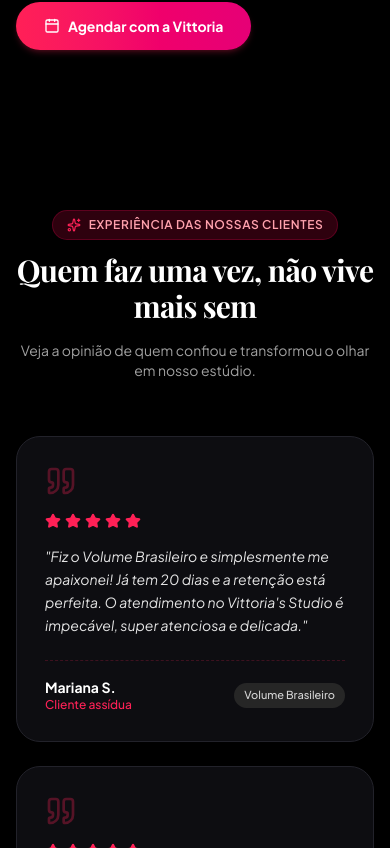
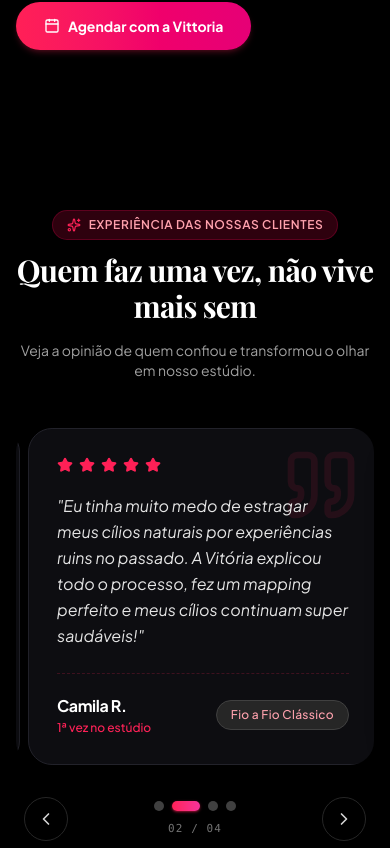
Before and after one commit to Luis9768/LashPage, a React (Vite) app: page / in a window 390 px wide. Shown: the part 6956-7804 px from the top of the page. Built offline with nearby package versions, Linux system fonts and the light colour scheme; no server answers; a web font is replaced by a local one.

Commit message:
feat(testimonials): transform stacked reviews into responsive touch carousel

```diff
--- a/src/components/Testimonials.jsx
+++ b/src/components/Testimonials.jsx
@@ -1,17 +1,72 @@
-import React from 'react';
+import React, { useState, useEffect } from 'react';
 import { useTheme } from '../context/ThemeContext';
 import { siteConfig } from '../config/siteConfig';
-import { Star, Sparkles, Quote } from 'lucide-react';
+import { Star, Sparkles, Quote, ChevronLeft, ChevronRight } from 'lucide-react';
 
 export default function Testimonials() {
   const { isDark } = useTheme();
+  const [currentIndex, setCurrentIndex] = useState(0);
+  const [isPaused, setIsPaused] = useState(false);
+  const testimonials = siteConfig.testimonials;
+  const totalSlides = testimonials.length;
+
+  const nextSlide = () => {
+    setCurrentIndex((prev) => (prev === totalSlides - 1 ? 0 : prev + 1));
+  };
+
+  const prevSlide = () => {
+    setCurrentIndex((prev) => (prev === 0 ? totalSlides - 1 : prev - 1));
+  };
+
+  const goToSlide = (index) => {
+    setCurrentIndex(index);
+  };
+
+  // Suporte a swipe por toque (touch gestures para mobile)
+  const [touchStartX, setTouchStartX] = useState(null);
+  const [touchEndX, setTouchEndX] = useState(null);
+
+  const handleTouchStart = (e) => {
+    setIsPaused(true);
+    setTouchEndX(null);
+    setTouchStartX(e.targetTouches[0].clientX);
+  };
+
+  const handleTouchMove = (e) => {
+    setTouchEndX(e.targetTouches[0].clientX);
+  };
+
+  const handleTouchEnd = () => {
+    setIsPaused(false);
+    if (!touchStartX || !touchEndX) return;
+    const diff = touchStartX - touchEndX;
+    if (diff > 45) {
+      nextSlide();
+    } else if (diff < -45) {
+      prevSlide();
+    }
+  };
+
+  // Autoplay com pausa ao interagir
+  useEffect(() => {
+    if (isPaused || totalSlides <= 1) return;
+    const interval = setInterval(() => {
+      setCurrentIndex((prev) => (prev === totalSlides - 1 ? 0 : prev + 1));
+    }, 6500);
+
+    return () => clearInterval(interval);
+  }, [isPaused, totalSlides]);
 
   return (
-    <section className="py-20 sm:py-28 relative">
+    <section
+      id="depoimentos"
+      className="py-20 sm:py-28 relative overflow-hidden"
+      aria-label="Depoimentos de clientes"
+    >
       <div className="max-w-6xl mx-auto px-4 sm:px-6">
 
         {/* Header */}
-        <div className="text-center max-w-2xl mx-auto mb-14 sm:mb-18">
+        <div className="text-center max-w-2xl mx-auto mb-12 sm:mb-16">
           <div className={`inline-flex items-center gap-2 px-3.5 py-1.5 rounded-full text-xs font-semibold tracking-wider uppercase mb-3 ${
             isDark
               ? 'bg-rose-950/60 text-rose-300 border border-rose-800/40'
@@ -32,50 +87,141 @@
           </p>
         </div>
 
-        {/* Testimonials Cards */}
-        <div className="grid grid-cols-1 md:grid-cols-3 gap-6 sm:gap-8">
-          {siteConfig.testimonials.map((item, index) => (
+        {/* Carousel Wrapper */}
+        <div
+          className="relative max-w-3xl mx-auto"
+          onMouseEnter={() => setIsPaused(true)}
+          onMouseLeave={() => setIsPaused(false)}
+          onTouchStart={handleTouchStart}
+          onTouchMove={handleTouchMove}
+          onTouchEnd={handleTouchEnd}
+          role="region"
+          aria-roledescription="carousel"
+        >
+          {/* Card Slider Track */}
+          <div className="overflow-hidden rounded-3xl touch-pan-y">
+            <div
+              className="flex transition-transform duration-500 ease-out items-stretch"
+              style={{ transform: `translateX(-${currentIndex * 100}%)` }}
+            >
+              {testimonials.map((item, index) => (
                 <div
                   key={index}
-              className={`p-7 rounded-3xl border flex flex-col justify-between relative transition-all duration-300 ${
+                  className="w-full flex-shrink-0 px-1 sm:px-2 box-border"
+                  aria-roledescription="slide"
+                  aria-label={`${index + 1} de ${totalSlides}`}
+                >
+                  <div
+                    className={`p-7 sm:p-10 rounded-3xl border flex flex-col justify-between relative transition-all duration-300 min-h-[310px] sm:min-h-[280px] ${
                       isDark
-                  ? 'bg-[#0d0d11] border-[#22222a] hover:border-rose-500/50'
-                  : 'bg-white border-rose-100 hover:border-rose-200 shadow-sm hover:shadow-md'
+                        ? 'bg-[#0d0d11] border-[#22222a] shadow-xl shadow-black/40'
+                        : 'bg-white border-rose-100 shadow-xl shadow-rose-950/5'
                     }`}
+                  >
+                    {/* Watermark Quote Icon */}
+                    <Quote
+                      className="w-20 h-20 sm:w-28 sm:h-28 absolute right-4 sm:right-8 top-4 sm:top-6 pointer-events-none text-rose-500/10"
+                      aria-hidden="true"
+                    />
 
-            >
-              <Quote className="w-8 h-8 text-rose-500/30 mb-4" />
-
-              {/* Stars */}
-              <div className="flex items-center gap-1 mb-4 text-rose-500">
+                    <div>
+                      {/* 5 Stars Rating */}
+                      <div className="flex items-center gap-1.5 mb-5 text-rose-500" aria-label="Avaliação 5 estrelas">
                         {[...Array(item.stars)].map((_, i) => (
-                  <Star key={i} className="w-4 h-4 fill-rose-500" />
+                          <Star key={i} className="w-4 h-4 sm:w-5 sm:h-5 fill-rose-500 text-rose-500" />
                         ))}
                       </div>
 
-              {/* Testimonial text */}
-              <p className={`text-sm sm:text-base italic leading-relaxed mb-6 flex-1 ${
+                      {/* Testimonial Quote Text */}
+                      <p className={`text-base sm:text-lg italic leading-relaxed mb-6 sm:mb-8 relative z-10 ${
                         isDark ? 'text-neutral-200' : 'text-neutral-700'
                       }`}>
                         "{item.text}"
                       </p>
+                    </div>
 
-              {/* Author & Technique */}
-              <div className="pt-4 border-t border-dashed border-rose-500/20 flex items-center justify-between">
+                    {/* Author & Technique Footer */}
+                    <div className="pt-5 border-t border-dashed border-rose-500/20 flex flex-wrap items-center justify-between gap-3 relative z-10">
                       <div>
-                  <h4 className={`text-sm font-bold ${isDark ? 'text-white' : 'text-neutral-900'}`}>
+                        <h3 className={`text-base font-bold tracking-tight ${isDark ? 'text-white' : 'text-neutral-900'}`}>
                           {item.name}
-                  </h4>
-                  <p className="text-xs text-rose-500 font-medium">{item.tag}</p>
+                        </h3>
+                        <p className="text-xs text-rose-500 font-medium mt-0.5">
+                          {item.tag}
+                        </p>
                       </div>
-                <span className={`text-[11px] px-2.5 py-1 rounded-full font-medium ${
-                  isDark ? 'bg-neutral-800 text-neutral-300' : 'bg-rose-50 text-rose-800'
+
+                      <span className={`text-xs px-3.5 py-1.5 rounded-full font-medium tracking-wide ${
+                        isDark
+                          ? 'bg-neutral-800 text-rose-300 border border-neutral-700'
+                          : 'bg-rose-50 text-rose-800 border border-rose-200'
                       }`}>
                         {item.technique}
                       </span>
                     </div>
                   </div>
+                </div>
               ))}
+            </div>
+          </div>
+
+          {/* Carousel Navigation Bar (Arrows + Dots + Counter) */}
+          <div className="mt-8 flex items-center justify-between gap-4 px-2 sm:px-4">
+
+            {/* Prev Button */}
+            <button
+              onClick={prevSlide}
+              aria-label="Depoimento anterior"
+              className={`w-11 h-11 rounded-full border flex items-center justify-center transition-all active:scale-90 ${
+                isDark
+                  ? 'border-neutral-800 text-neutral-300 hover:bg-neutral-800 hover:text-white hover:border-neutral-700'
+                  : 'border-rose-200 text-neutral-700 hover:bg-rose-50 hover:text-rose-600'
+              }`}
+            >
+              <ChevronLeft className="w-5 h-5" />
+            </button>
+
+            {/* Pagination Indicators & Slide Counter */}
+            <div className="flex flex-col sm:flex-row items-center gap-2.5 sm:gap-4">
+              <div className="flex items-center gap-2">
+                {testimonials.map((_, index) => (
+                  <button
+                    key={index}
+                    onClick={() => goToSlide(index)}
+                    aria-label={`Ir para o depoimento ${index + 1}`}
+                    className={`h-2.5 rounded-full transition-all duration-300 ${
+                      currentIndex === index
+                        ? 'w-7 sm:w-8 bg-gradient-to-r from-rose-500 to-pink-500 shadow-sm shadow-rose-500/50'
+                        : isDark
+                          ? 'w-2.5 bg-neutral-700 hover:bg-neutral-600'
+                          : 'w-2.5 bg-rose-200 hover:bg-rose-300'
+                    }`}
+                  />
+                ))}
+              </div>
+
+              <span className={`text-[11px] font-mono tracking-widest ${
+                isDark ? 'text-neutral-500' : 'text-neutral-400'
+              }`}>
+                0{currentIndex + 1} / 0{totalSlides}
+              </span>
+            </div>
+
+            {/* Next Button */}
+            <button
+              onClick={nextSlide}
+              aria-label="Próximo depoimento"
+              className={`w-11 h-11 rounded-full border flex items-center justify-center transition-all active:scale-90 ${
+                isDark
+                  ? 'border-neutral-800 text-neutral-300 hover:bg-neutral-800 hover:text-white hover:border-neutral-700'
+                  : 'border-rose-200 text-neutral-700 hover:bg-rose-50 hover:text-rose-600'
+              }`}
+            >
+              <ChevronRight className="w-5 h-5" />
+            </button>
+
+          </div>
+
         </div>
 
       </div>
--- a/src/config/siteConfig.js
+++ b/src/config/siteConfig.js
@@ -165,6 +165,13 @@
       tag: "Cliente mensal",
       stars: 5,
       technique: "Volume Russo"
+    },
+    {
+      name: "Juliana M.",
+      text: "O Lash Lifting superou todas as minhas expectativas! Meus cílios ficaram curvados e definidos com um efeito muito natural. A durabilidade e o cuidado da Vitória são impecáveis.",
+      tag: "Cliente assídua",
+      stars: 5,
+      technique: "Lash Lifting"
     }
   ],
 
```
Lines whose indentation alone changed are shown as unchanged.
